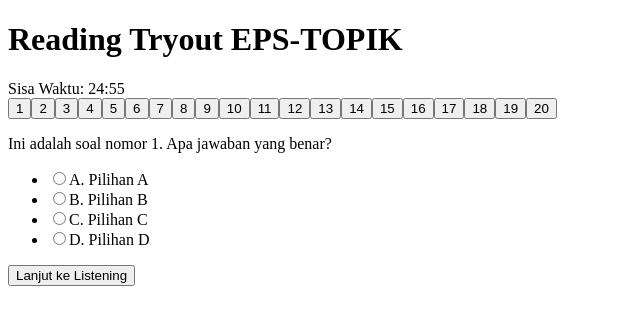
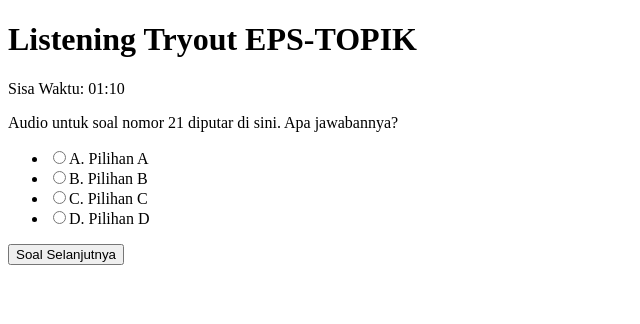
Before and after one commit to Arifndutz97/epsku, a Next.js app: page /to1/listening in a window 1280 px wide. Shown: the top 324 px of the page, without its empty margins (0-640 px from the left). Built offline with nearby package versions, Linux system fonts and the light colour scheme.

Commit message:
Update index.tsx

```diff
--- a/pages/to1/listening/index.tsx
+++ b/pages/to1/listening/index.tsx
@@ -1,47 +1,59 @@
-// File: pages/reading/index.tsx
+// File: pages/to1/listening/index.tsx
 
 import { useEffect, useState } from "react";
 import { useRouter } from "next/router";
 
 const TOTAL_QUESTIONS = 20;
-const TIME_LIMIT = 25 * 60; // 25 minutes in seconds
+const TIME_PER_QUESTION = 75; // 75 seconds per question
 
-const dummyQuestions = Array.from({ length: TOTAL_QUESTIONS }, (_, i) => ({
-  id: i + 1,
-  question: `Ini adalah soal nomor ${i + 1}. Apa jawaban yang benar?`,
+const dummyListening = Array.from({ length: TOTAL_QUESTIONS }, (_, i) => ({
+  id: i + 21,
+  question: `Audio untuk soal nomor ${i + 21} diputar di sini. Apa jawabannya?`,
   options: ["A. Pilihan A", "B. Pilihan B", "C. Pilihan C", "D. Pilihan D"],
 }));
 
-export default function ReadingPage() {
+export default function ListeningPage() {
   const router = useRouter();
-  const [currentQuestion, setCurrentQuestion] = useState(1);
+  const [currentIndex, setCurrentIndex] = useState(0);
   const [answers, setAnswers] = useState<Record<number, string>>({});
-  const [timeLeft, setTimeLeft] = useState(TIME_LIMIT);
+  const [timeLeft, setTimeLeft] = useState(TIME_PER_QUESTION);
 
   useEffect(() => {
     const timer = setInterval(() => {
       setTimeLeft((prev) => {
         if (prev <= 1) {
           clearInterval(timer);
-          alert("Waktu habis! Berpindah ke Listening...");
-          handleSubmit();
-          return 0;
+          autoNext();
+          return TIME_PER_QUESTION;
         }
         return prev - 1;
       });
     }, 1000);
     return () => clearInterval(timer);
-  }, []);
+  }, [currentIndex]);
+
+  const autoNext = () => {
+    if (currentIndex < TOTAL_QUESTIONS - 1) {
+      setCurrentIndex(currentIndex + 1);
+      setTimeLeft(TIME_PER_QUESTION);
+    } else {
+      handleSubmit();
+    }
+  };
 
   const handleSelect = (choice: string) => {
-    setAnswers({ ...answers, [currentQuestion]: choice });
+    setAnswers({ ...answers, [dummyListening[currentIndex].id]: choice });
   };
 
   const handleSubmit = () => {
-    console.log("Jawaban Reading dikirim:", answers);
-    // Simpan jawaban ke localStorage sementara sebelum lanjut ke Listening
-    localStorage.setItem("readingAnswers", JSON.stringify(answers));
-    router.push("/listening");
+    console.log("Jawaban Listening:", answers);
+    localStorage.setItem("listeningAnswers", JSON.stringify(answers));
+
+    const reading = JSON.parse(localStorage.getItem("readingAnswers") || "{}");
+    const allAnswers = { ...reading, ...answers };
+    console.log("SEMUA JAWABAN:", allAnswers);
+    alert("Tryout selesai! Lihat hasil Anda di konsol.");
+    router.push("/to1/summary");
   };
 
   const formatTime = (seconds: number) => {
@@ -52,40 +64,26 @@
     return `${m}:${s}`;
   };
 
+  const current = dummyListening[currentIndex];
+
   return (
     <div className="max-w-3xl mx-auto p-4">
       <div className="flex justify-between mb-4">
-        <h1 className="text-xl font-bold">Reading Tryout EPS-TOPIK</h1>
+        <h1 className="text-xl font-bold">Listening Tryout EPS-TOPIK</h1>
         <div className="text-red-500 font-bold">Sisa Waktu: {formatTime(timeLeft)}</div>
       </div>
 
-      <div className="mb-4">
-        <div className="grid grid-cols-10 gap-2">
-          {dummyQuestions.map((q) => (
-            <button
-              key={q.id}
-              className={`p-2 border rounded ${
-                currentQuestion === q.id ? "bg-blue-500 text-white" : "bg-gray-100"
-              }`}
-              onClick={() => setCurrentQuestion(q.id)}
-            >
-              {q.id}
-            </button>
-          ))}
-        </div>
-      </div>
-
       <div className="mb-4 border p-4 rounded shadow">
-        <p className="font-medium">{dummyQuestions[currentQuestion - 1].question}</p>
+        <p className="font-medium">{current.question}</p>
         <ul className="mt-2 space-y-2">
-          {dummyQuestions[currentQuestion - 1].options.map((opt, i) => (
+          {current.options.map((opt, i) => (
             <li key={i}>
               <label className="inline-flex items-center">
                 <input
                   type="radio"
-                  name={`q-${currentQuestion}`}
+                  name={`q-${current.id}`}
                   value={opt}
-                  checked={answers[currentQuestion] === opt}
+                  checked={answers[current.id] === opt}
                   onChange={() => handleSelect(opt)}
                   className="mr-2"
                 />
@@ -97,10 +95,11 @@
       </div>
 
       <button
-        className="bg-green-600 text-white px-4 py-2 rounded shadow"
-        onClick={handleSubmit}
+        className="bg-blue-600 text-white px-4 py-2 rounded shadow"
+        onClick={autoNext}
+        disabled={currentIndex >= TOTAL_QUESTIONS - 1}
       >
-        Lanjut ke Listening
+        {currentIndex === TOTAL_QUESTIONS - 1 ? "Selesai" : "Soal Selanjutnya"}
       </button>
     </div>
   );
```
